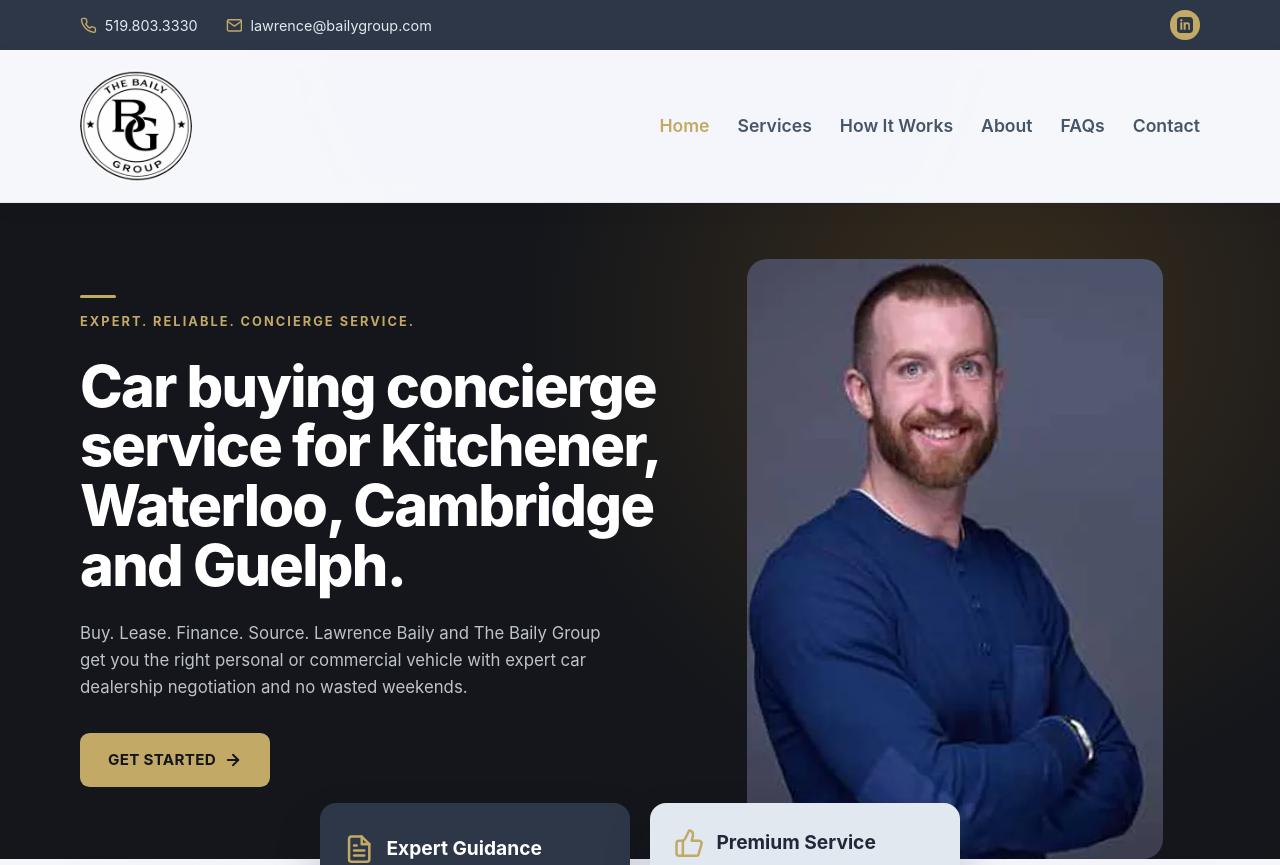
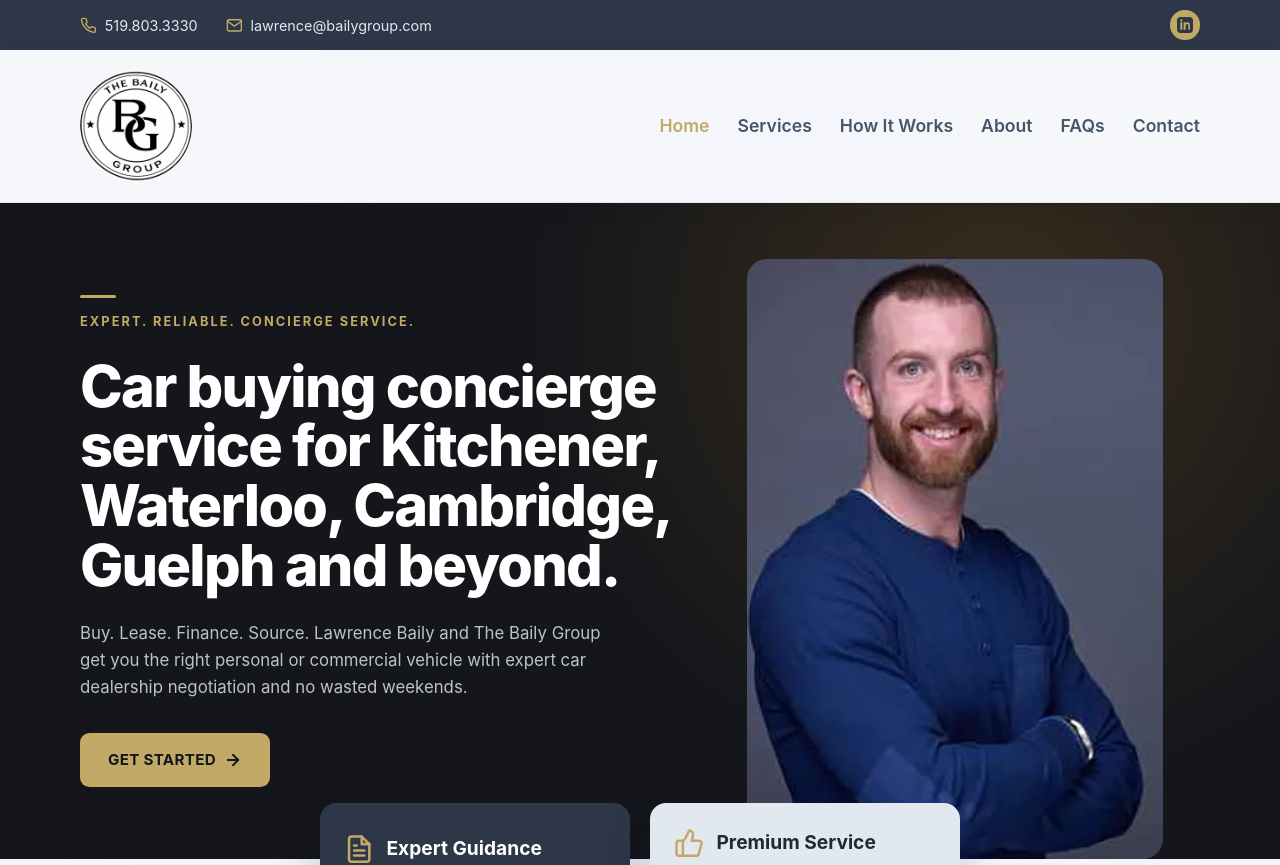
Before and after one commit to couchmanrick-wq/BailyGroup, a Next.js app: page / in a window 1280 px wide. Shown: the top 865 px of the page. Built offline with nearby package versions, Linux system fonts and the light colour scheme.

Commit message:
Update hero service area headline

```diff
--- a/src/pages/index.tsx
+++ b/src/pages/index.tsx
@@ -34,7 +34,7 @@
         <div className={styles.heroDarkGrid}>
           <div className={styles.heroDarkContent}>
             <span className={styles.heroEyebrow}>Expert. Reliable. Concierge service.</span>
-            <h1 className={styles.heroDarkTitle}>Car buying concierge service for Kitchener, Waterloo, Cambridge and Guelph.</h1>
+            <h1 className={styles.heroDarkTitle}>Car buying concierge service for Kitchener, Waterloo, Cambridge, Guelph and beyond.</h1>
             <p className={styles.heroDarkSubtitle}>
               Buy. Lease. Finance. Source. Lawrence Baily and The Baily Group get you the right personal or commercial vehicle with expert car dealership negotiation and no wasted weekends.
             </p>
```
